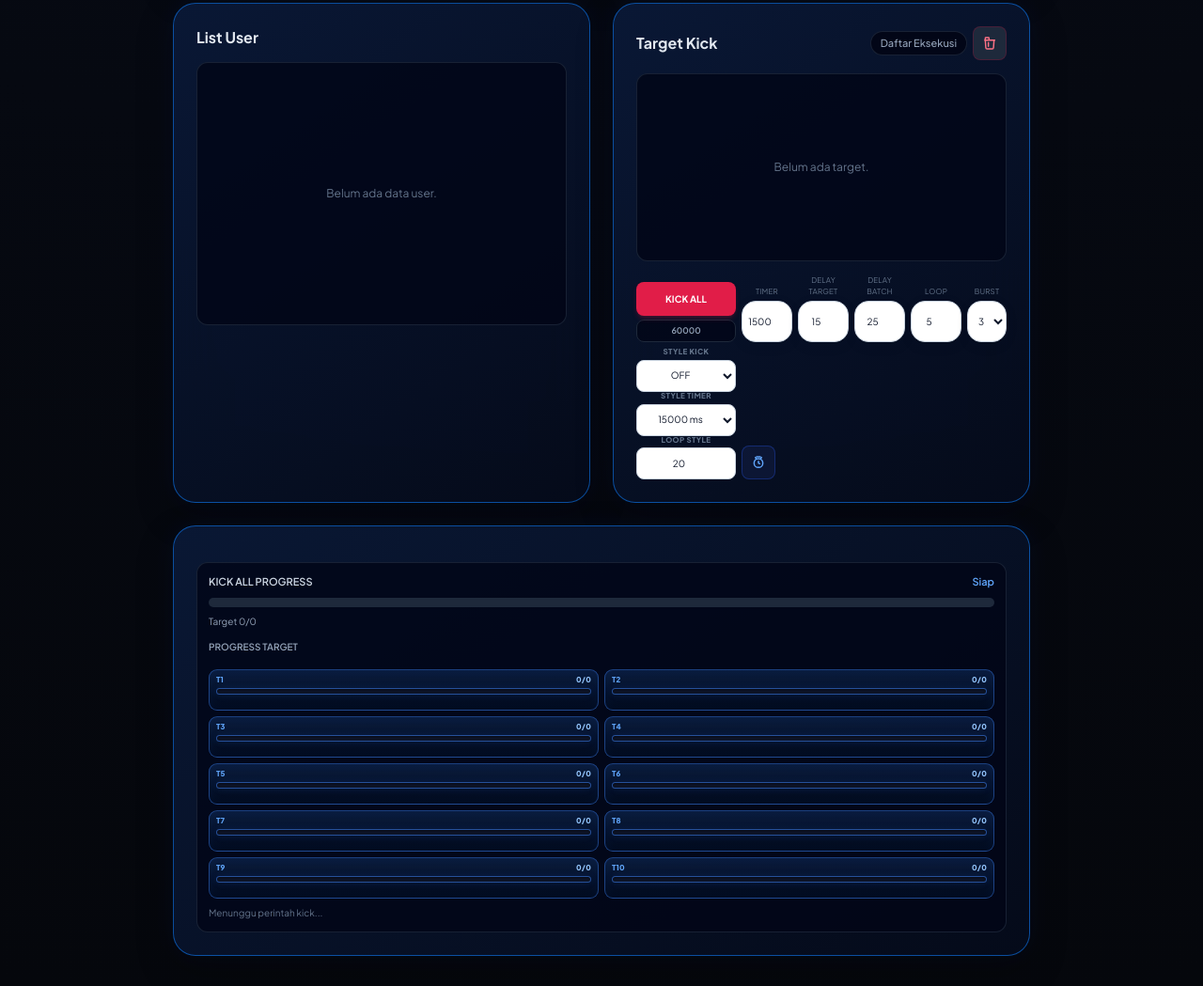
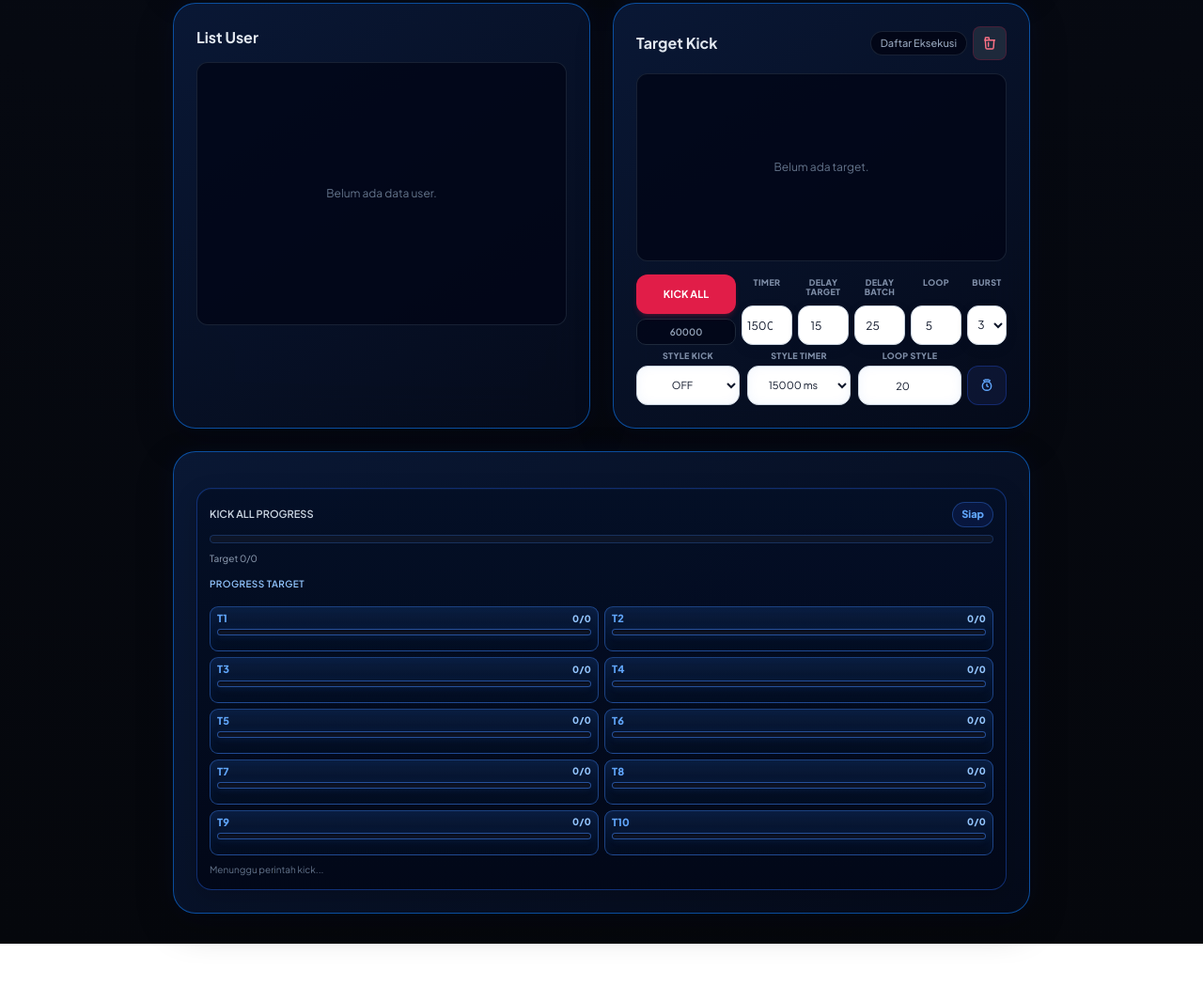
Before and after one commit to gantarbagos19-star/newsock, a website: page public/index.html in a window 1280 px wide. Shown: the part 1641-2690 px from the top of the page at 94% size. After the commit the page ends 2645 px from the top, so only its background shows below. Drawn offline with nearby package versions, Linux system fonts and the light colour scheme.

Commit message:
Add files via upload

```diff
--- a/public/index.html
+++ b/public/index.html
@@ -128,19 +128,61 @@
   }
 
 <style>
-/* Style Kick controls: compact, balanced, mobile friendly */
-.style-kick-controls{display:grid;grid-template-columns:1fr 1.15fr .9fr;gap:8px;margin-top:7px;align-items:end}
-.style-kick-field{min-width:0}
-.style-kick-label{display:block;text-align:center;margin-bottom:4px;font-size:8px;line-height:1.1;font-weight:800;letter-spacing:.05em;text-transform:uppercase;color:#64748b}
-.style-kick-control{display:block;width:100%;height:34px;box-sizing:border-box;border:1px solid rgba(71,85,105,.9);border-radius:8px;background:rgba(2,6,23,.82);padding:0 7px;text-align:center;font-size:10px;line-height:32px;color:#e2e8f0;outline:none}
-.style-kick-control:focus{border-color:#3b82f6;box-shadow:0 0 0 1px rgba(59,130,246,.2)}
-@media(max-width:420px){.style-kick-controls{gap:5px}.style-kick-control{height:32px;font-size:9px;padding:0 4px}.style-kick-label{font-size:7px}}
-@media(max-width:350px){.style-kick-controls{grid-template-columns:1fr 1fr .8fr}.style-kick-control{font-size:8px}}
+/* MIGSOCK — tidy Kick / Style Kick controls; visual-only */
+.kick-control-row{grid-template-columns:minmax(0,1fr) repeat(5,minmax(0,54px));column-gap:8px;row-gap:9px}
+.kick-control-row>label{min-width:0}
+.kick-control-row>label>span{display:block!important;min-height:24px;margin-bottom:5px!important;text-align:center!important;font-size:9px!important;line-height:1.15!important;font-weight:800!important;letter-spacing:.04em!important;color:#7f8ea8!important;white-space:normal}
+.kick-control-row #kickTimer,
+.kick-control-row #textdelay,
+.kick-control-row #delayBatch,
+.kick-control-row #textloop,
+.kick-control-row #burstSize{width:100%;height:42px!important;min-width:0;box-sizing:border-box;border-radius:12px!important;padding:0 5px!important;font-size:12px!important}
+.kick-control-row>.min-w-0:first-child{min-width:0}
+.kick-control-row>.min-w-0:first-child #kickAllButton{height:42px!important;border-radius:12px!important;font-size:11px!important;line-height:1.1}
+.kick-control-row>.min-w-0:first-child #timerValue{height:28px!important;margin-top:5px!important;border-radius:10px!important;font-size:10px!important}
+.style-kick-controls{grid-column:1 / span 5;display:grid;grid-template-columns:repeat(3,minmax(0,1fr));gap:8px;margin-top:1px;align-items:end;min-width:0}
+.style-kick-field{min-width:0;display:block}
+.style-kick-label{display:block;text-align:center;margin-bottom:5px;font-size:9px;line-height:1.15;font-weight:800;letter-spacing:.04em;text-transform:uppercase;color:#7f8ea8;white-space:nowrap}
+.style-kick-control{display:block;width:100%;height:42px;min-width:0;box-sizing:border-box;border:1px solid rgba(59,130,246,.62);border-radius:12px;background:rgba(2,10,28,.9);padding:0 7px;text-align:center;font-size:11px;line-height:40px;color:#e5edf9;outline:none;box-shadow:inset 0 0 12px rgba(37,99,235,.06)}
+.style-kick-control:focus{border-color:#60a5fa;box-shadow:0 0 0 1px rgba(96,165,250,.3),0 0 12px rgba(37,99,235,.12)}
+.style-kick-controls + .flex.flex-col.gap-1{grid-column:6;align-self:end;justify-self:end;margin-top:1px}
+.style-kick-controls + .flex.flex-col.gap-1 button{width:42px!important;height:42px!important;border-radius:12px!important}
+@media(max-width:430px){
+  .kick-control-row{grid-template-columns:minmax(0,1fr) repeat(5,minmax(0,1fr));column-gap:5px;row-gap:8px}
+  .kick-control-row>label>span{font-size:8px!important;min-height:25px}
+  .kick-control-row #kickTimer,.kick-control-row #textdelay,.kick-control-row #delayBatch,.kick-control-row #textloop,.kick-control-row #burstSize{height:42px!important;font-size:11px!important}
+  .style-kick-controls{gap:6px}
+  .style-kick-label{font-size:8px}
+  .style-kick-control{height:42px;font-size:10px;line-height:40px;padding:0 4px}
+}
+@media(max-width:360px){
+  .kick-control-row{column-gap:4px}
+  .kick-control-row>label>span{font-size:7px!important}
+  .kick-control-row #kickTimer,.kick-control-row #textdelay,.kick-control-row #delayBatch,.kick-control-row #textloop,.kick-control-row #burstSize{font-size:10px!important}
+  .style-kick-controls{gap:4px}
+  .style-kick-label{font-size:7px}
+  .style-kick-control{font-size:9px}
+}
 </style>
 </style>
 
 <style>
 /* MIGSOCK — responsive single-row WebSocket cards */
+/* KICK ALL PROGRESS — visual-only polish */
+#kickProgress{border-color:rgba(37,99,235,.42)!important;background:linear-gradient(180deg,rgba(4,15,38,.94),rgba(2,8,24,.96))!important;box-shadow:inset 0 1px 0 rgba(96,165,250,.06),0 8px 24px rgba(0,0,0,.18);border-radius:16px!important;padding:13px!important}
+#kickProgress>div:first-child{min-height:28px}
+#kickProgressText{font-size:11px!important;font-weight:900!important;padding:4px 9px;border-radius:999px;background:rgba(30,64,175,.18);border:1px solid rgba(59,130,246,.35)}
+#kickProgressBar{height:100%!important;background:linear-gradient(90deg,#2563eb,#38bdf8)!important;box-shadow:0 0 12px rgba(56,189,248,.28)}
+#kickProgress>div:nth-child(2){height:9px!important;border:1px solid rgba(59,130,246,.25);background:rgba(15,23,42,.9)!important;border-radius:999px!important}
+#kickProgressStep{font-size:10px!important;color:#94a3b8!important;padding-top:1px}
+#kickProgress>div:nth-child(4){font-size:10px!important;color:#93c5fd!important;letter-spacing:.04em}
+.kick-troop-progress-grid{display:grid;grid-template-columns:repeat(2,minmax(0,1fr));gap:8px;margin-top:8px}
+.kick-troop-progress{padding:8px 9px 7px;border:1px solid rgba(59,130,246,.48);border-radius:12px;background:linear-gradient(180deg,rgba(15,38,78,.72),rgba(2,12,30,.9));box-shadow:inset 0 0 16px rgba(37,99,235,.07),0 4px 12px rgba(0,0,0,.12)}
+.kick-troop-progress-head{margin-bottom:7px;font-size:10px;line-height:1.1;color:#c7dcff}
+.kick-troop-progress-head span:first-child{font-size:11px;color:#7db8ff}
+.kick-troop-progress-track{height:7px;border:0;background:rgba(15,23,42,.92);box-shadow:inset 0 1px 3px rgba(0,0,0,.55)}
+.kick-troop-progress-bar{background:linear-gradient(90deg,#2563eb,#38bdf8)!important;box-shadow:0 0 9px rgba(56,189,248,.42)}
+@media(max-width:365px){.kick-troop-progress-grid{gap:6px}.kick-troop-progress{padding:7px 7px 6px}.kick-troop-progress-head{font-size:9px}.kick-troop-progress-head span:first-child{font-size:10px}}
 #accounts{display:flex;flex-direction:column;gap:7px;padding-top:2px}
 .troop-card{position:relative;background:linear-gradient(180deg,rgba(5,13,32,.96),rgba(2,7,20,.96));border:1px solid rgba(30,64,175,.42);border-radius:15px;padding:6px 7px;box-shadow:inset 0 1px 0 rgba(96,165,250,.06),0 6px 18px rgba(0,0,0,.18);overflow:hidden}
 .troop-card:before{content:"";position:absolute;left:0;top:0;bottom:0;width:2px;background:linear-gradient(180deg,#0ea5e9,#2563eb,#7c3aed);opacity:.75}
@@ -575,7 +617,7 @@ box-sizing:border-box!important;border-radius:0!important;
       <div id="targetList" class="flex-1 min-h-[200px] max-h-[280px] overflow-y-auto bg-slate-950/80 border border-slate-800/80 rounded-xl p-2 space-y-1.5">
         <div class="flex items-center justify-center h-full text-xs text-slate-500 py-10">Belum ada target.</div>
       </div>
-      <div class="grid grid-cols-[minmax(0,1fr)_54px_54px_54px_54px_42px] items-end gap-1.5">
+      <div class="kick-control-row grid grid-cols-[minmax(0,1fr)_54px_54px_54px_54px_42px] items-end gap-1.5">
         <div class="min-w-0">
           <button id="kickAllButton" onclick="kickSelectedTargets()" class="w-full h-9 bg-rose-600 hover:bg-rose-500 text-white font-bold px-2 rounded-lg text-[10px] transition-all shadow-md shadow-rose-600/20 active:scale-95">KICK ALL</button>
           <div id="timerValue" class="mt-1 w-full h-6 flex items-center justify-center rounded-lg bg-slate-950/80 border border-slate-800 text-[9px] font-semibold text-slate-400">60000</div>
```
